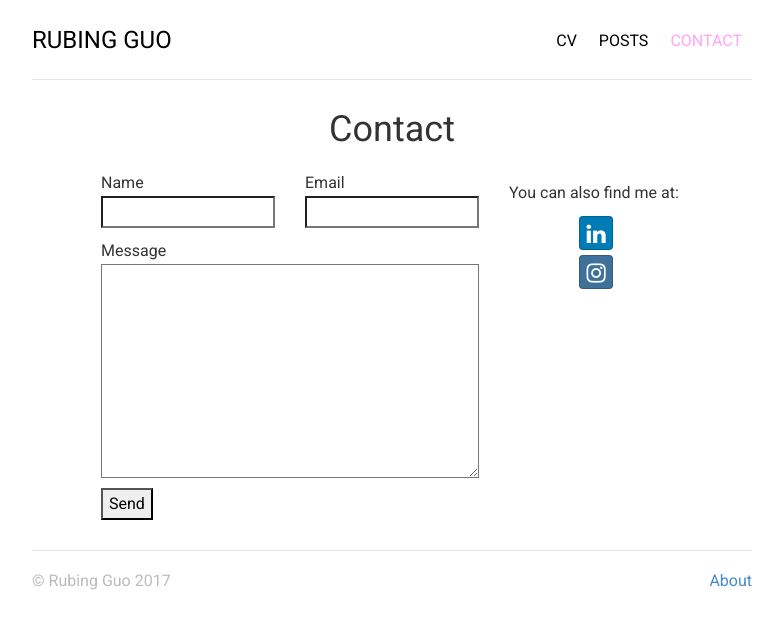
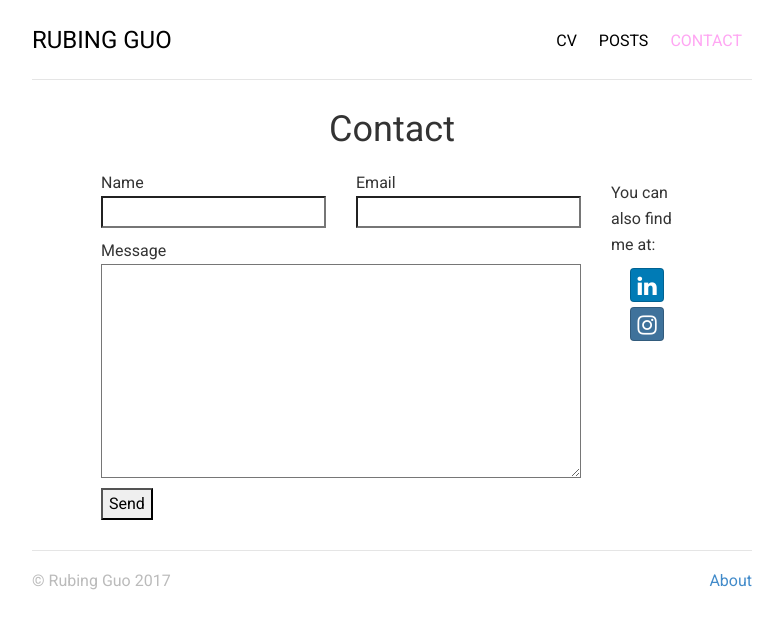
Before and after one commit to flower-joke/peanutshells.github.io, a Jekyll site: the page built from contact/index.html, in a window 1280 px wide. Shown: the top 629 px of the page, without its empty margins (248-1031 px from the left). Built offline with Jekyll 4.4.1, drawn with Linux system fonts in a browser that asks for light colours; nearby versions of some CDN libraries.

Commit message:
Update index.html

```diff
--- a/contact/index.html
+++ b/contact/index.html
@@ -12,7 +12,7 @@ description: ---hehe
 <h1 class = "page-title">{{ page.title }}</h1>
 <div class="contact container">
 	<div class = "row">
-		<div class = "col-sm-8">
+		<div class = "col-sm-10">
 			<form action="https://formspree.io/rubing1223@gmail.com" method="POST">
 				<div class = "row form-row">
 					<div class="col-sm-6">Name<input class="form" type="text" name="name"></div>
@@ -28,7 +28,7 @@ description: ---hehe
 				</div>
 			</form>
 		</div>
-		<div class = "col-sm-4 author-social-container">
+		<div class = "col-sm-2 author-social-container">
 			<p>You can also find me at:</p>
 				<a href="http://www.linkedin.com/in/rubingguo/" target="_blank" class="btn btn-social-icon btn-linkedin author-social" onclick="_gaq.push(['_trackEvent', 'btn-social-icon', 'click', 'btn-linkedin']);">
 					<span class="fa fa-linkedin"></span>
```
